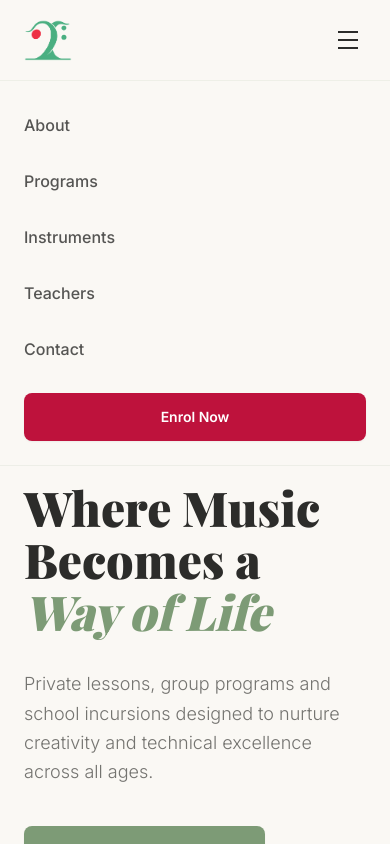
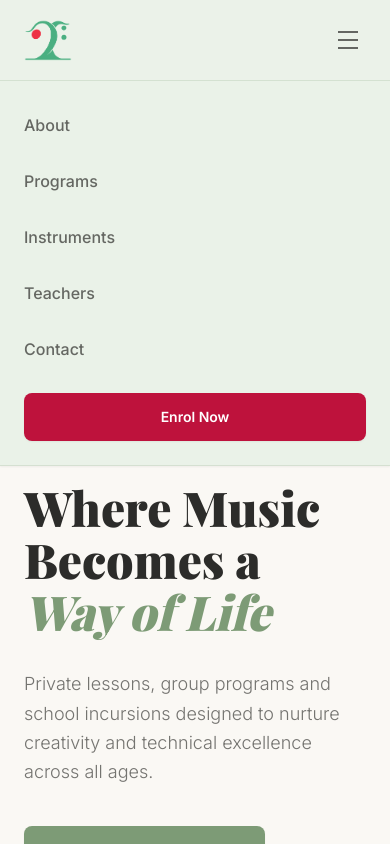
Before and after one commit to yiruJ/eden, a React (Vite) app: page / in a window 390 px wide. Both pictures are taken after a click on the button 348 px from the left and 40 px from the top of the page. Shown: the top 844 px of the page. Built offline with nearby package versions, Linux system fonts and the light colour scheme; a web font is replaced by a local one.

Commit message:
Fixed website

```diff
--- a/src/App.tsx
+++ b/src/App.tsx
@@ -1,4 +1,11 @@
-import { BrowserRouter, Routes, Route } from 'react-router-dom';
+import { BrowserRouter, Routes, Route, useLocation } from 'react-router-dom';
+import { useEffect } from 'react';
+
+function ScrollToTop() {
+  const { pathname } = useLocation();
+  useEffect(() => { window.scrollTo(0, 0); }, [pathname]);
+  return null;
+}
 import { Layout } from './components/layout/Layout';
 import { HomePage } from './pages/HomePage';
 import { AboutPage } from './pages/AboutPage';
@@ -11,6 +18,7 @@ import { EnrolPage } from './pages/EnrolPage';
 export default function App() {
   return (
     <BrowserRouter>
+      <ScrollToTop />
       <Layout>
         <Routes>
           <Route path="/" element={<HomePage />} />
--- a/src/components/layout/Navbar.tsx
+++ b/src/components/layout/Navbar.tsx
@@ -17,7 +17,7 @@ export function Navbar() {
 
   return (
     <nav
-      className="sticky top-0 z-50 w-full bg-background/90 backdrop-blur-md border-b border-primary/10"
+      className="sticky top-0 z-50 w-full bg-[#EAF2E8]/95 backdrop-blur-md border-b border-[#7D9B76]/20 shadow-sm"
       aria-label="Main navigation"
     >
       <div className="max-w-7xl mx-auto px-6 h-20 flex items-center justify-between">
@@ -42,8 +42,8 @@ export function Navbar() {
               to={to}
               className={`text-sm font-medium transition-colors duration-200 ${
                 pathname === to
-                  ? 'text-primary'
-                  : 'text-charcoal/70 hover:text-primary'
+                  ? 'text-[#3D6635] font-semibold'
+                  : 'text-[#2C2C2A]/70 hover:text-[#7D9B76]'
               }`}
             >
               {label}
@@ -60,25 +60,27 @@ export function Navbar() {
 
         {/* Mobile hamburger */}
         <button
-          className="md:hidden p-2 rounded-lg text-charcoal hover:bg-primary/10 transition-colors cursor-pointer"
+          className="md:hidden p-2 rounded-lg text-charcoal/70 hover:bg-[#7D9B76]/15 transition-colors cursor-pointer"
           onClick={() => setMobileOpen(!mobileOpen)}
           aria-label={mobileOpen ? 'Close menu' : 'Open menu'}
           aria-expanded={mobileOpen}
         >
-          <span className="block w-5 h-0.5 bg-charcoal mb-1.5 transition-all" />
-          <span className="block w-5 h-0.5 bg-charcoal mb-1.5 transition-all" />
-          <span className="block w-5 h-0.5 bg-charcoal transition-all" />
+          <span className="block w-5 h-0.5 bg-charcoal/70 mb-1.5 transition-all" />
+          <span className="block w-5 h-0.5 bg-charcoal/70 mb-1.5 transition-all" />
+          <span className="block w-5 h-0.5 bg-charcoal/70 transition-all" />
         </button>
       </div>
 
       {/* Mobile menu */}
       {mobileOpen && (
-        <div className="md:hidden bg-background border-t border-primary/10 px-6 py-6 space-y-4">
+        <div className="md:hidden bg-[#EAF2E8] border-t border-[#7D9B76]/20 px-6 py-6 space-y-4">
           {navLinks.map(({ label, to }) => (
             <Link
               key={to}
               to={to}
-              className="block text-base font-medium text-charcoal/80 hover:text-primary transition-colors py-2"
+              className={`block text-base font-medium transition-colors py-2 ${
+                pathname === to ? 'text-[#3D6635] font-semibold' : 'text-charcoal/70 hover:text-[#7D9B76]'
+              }`}
               onClick={() => setMobileOpen(false)}
             >
               {label}
```
